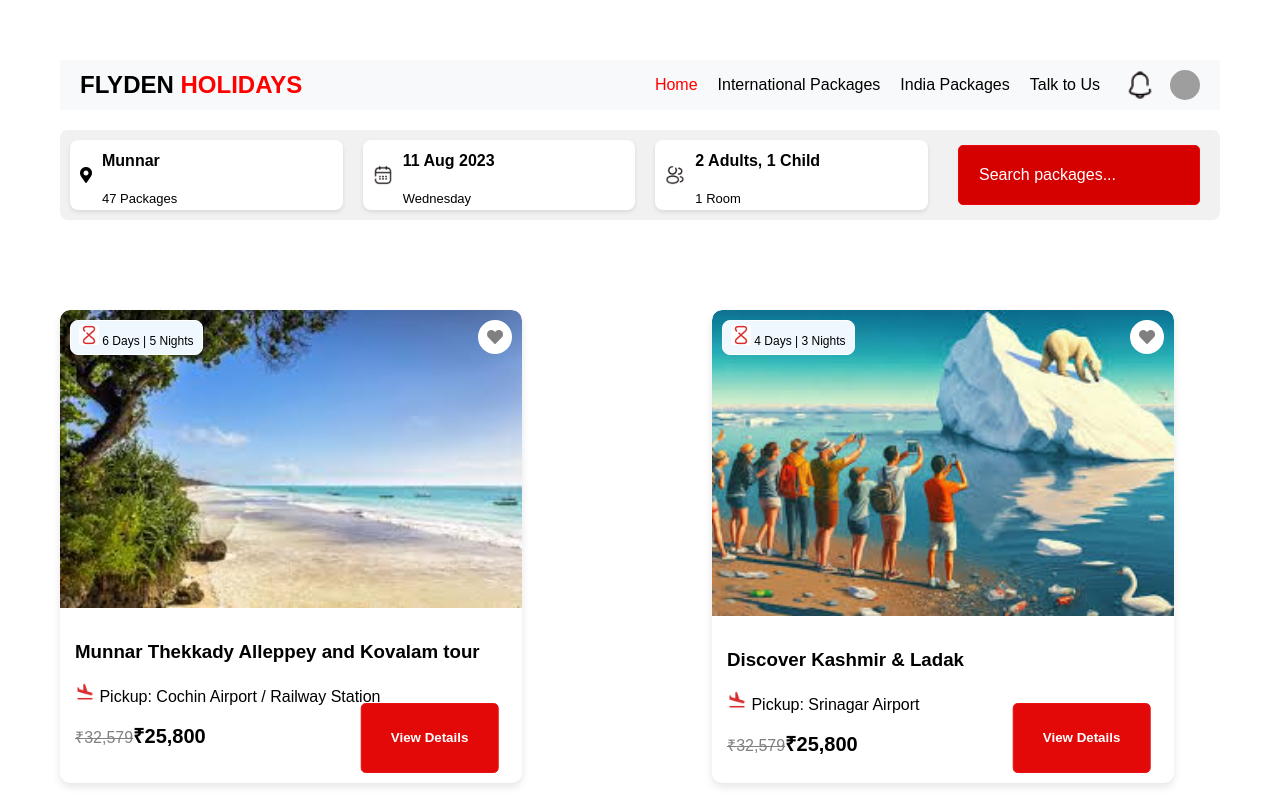
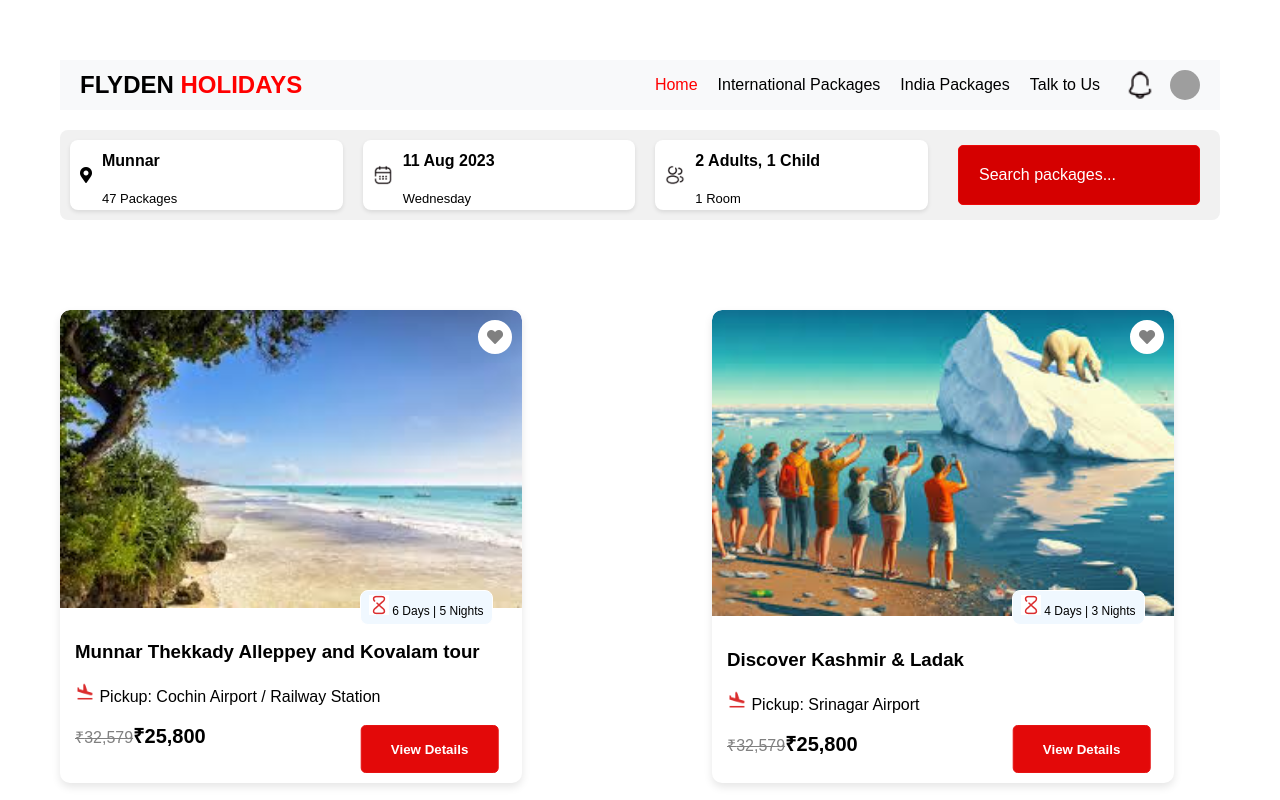
Before and after one commit to Peddigarishirisha/geeksenergiestask-2, a React (Create React App) app: page / in a window 1280 px wide. Shown: the top 800 px of the page. Built offline with nearby package versions, Linux system fonts and the light colour scheme; grey boxes are pictures that could not be loaded.

Commit message:
addsearchbar

```diff
--- a/src/components/card.css
+++ b/src/components/card.css
@@ -35,6 +35,7 @@
   width: 30%;
   text-align: center;
   transition: background-color 0.3s;
+  height: 10%;
 }
 
 .view-details:hover {
@@ -60,8 +61,8 @@
 
 .duration {
   position: absolute;
-  top: 10px; /* Positioned at the top left corner */
-  left: 10px;
+  top: 280px; /* Positioned at the top left corner */
+  left: 300px;
   z-index: 1;
   border: 1px solid white;
   background-color: aliceblue;
```
